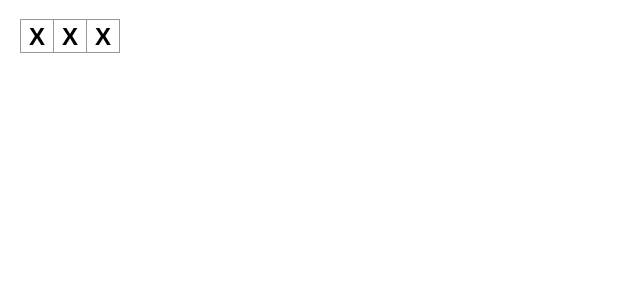
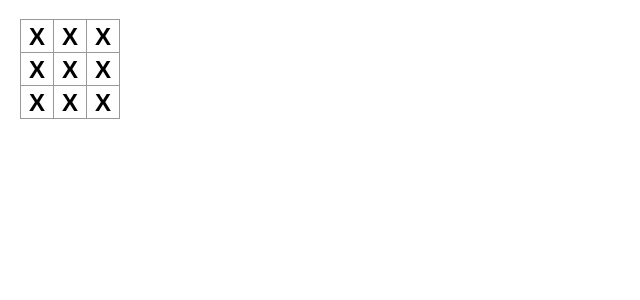
Before and after one commit to NiallMcKinnon/react-test, a React (Create React App) app in the folder src/: page / in a window 1280 px wide. Shown: the top 300 px of the page, without its empty margins (0-640 px from the left). Built offline with nearby package versions, Linux system fonts and the light colour scheme.

Commit message:
Added full board

```diff
--- a/src/App.js
+++ b/src/App.js
@@ -4,9 +4,21 @@ export default function Square() {
     // return <button className="square">X</button>;
     return (
         <React.Fragment>
-            <button className="square">X</button>
-            <button className="square">X</button>
-            <button className="square">X</button>
+            <div className="board-row">
+                <button className="square">X</button>
+                <button className="square">X</button>
+                <button className="square">X</button>
+            </div>
+            <div className="board-row">
+                <button className="square">X</button>
+                <button className="square">X</button>
+                <button className="square">X</button>
+            </div>
+            <div className="board-row">
+                <button className="square">X</button>
+                <button className="square">X</button>
+                <button className="square">X</button>
+            </div>
         </React.Fragment>
     );
 }
```
